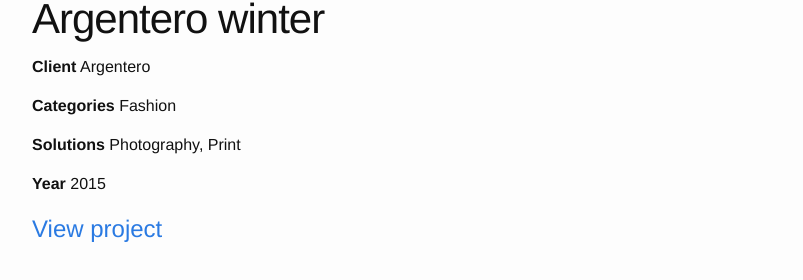
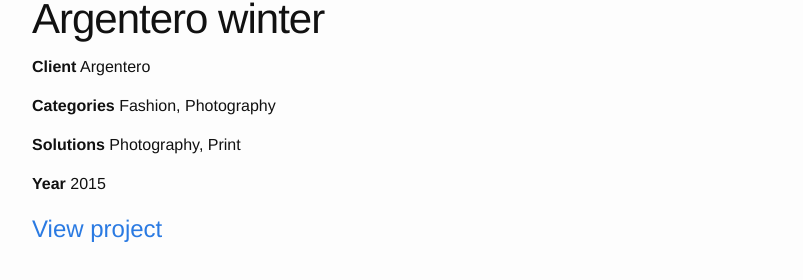
Before and after one commit to landhostudio/landhostudio-jekyll, a Jekyll site: the page built from _works/argentero-winter.markdown, in a window 1280 px wide and 900 px high, scrolled down 347 px. Shown: the part 163-443 px from the top of the window, without its empty margins (238-1041 px from the left). Built offline with Jekyll 4.4.1, drawn with Linux system fonts in a browser that asks for light colours.

Commit message:
Updated Argentero Winter

```diff
--- a/_works/argentero-winter.markdown
+++ b/_works/argentero-winter.markdown
@@ -3,6 +3,7 @@
 date: 2016-11-08 17:44:00 +01:00
 categories:
 - fashion
+- photography
 tags:
 - photography
 - print
```
